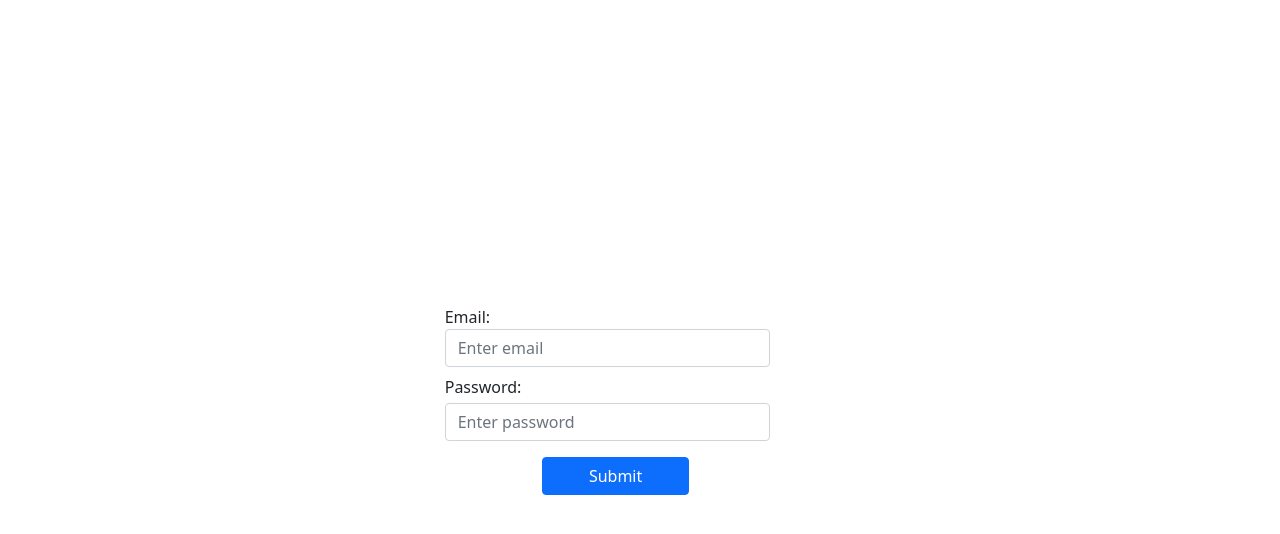
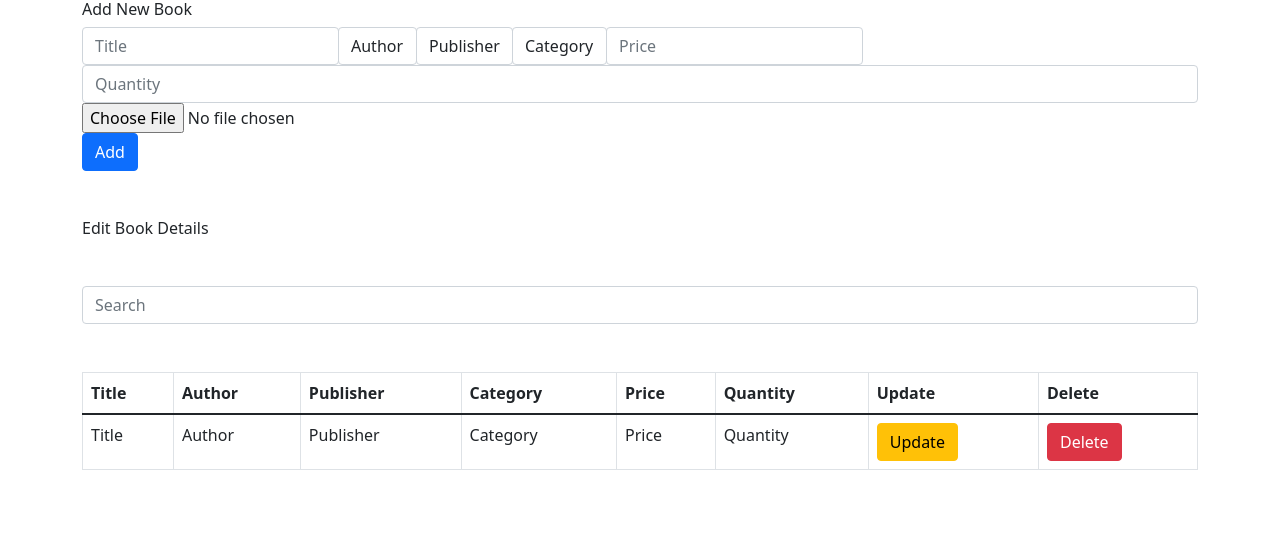
Before and after one commit to Rutujarg13/team5-onlinebooks-casestudy, an Angular app in the folder online-books-frontend-angular-app/onlinebooks/: page / in a window 1280 px wide. Shown: the top 534 px of the page. Built offline with nearby package versions, Linux system fonts and the light colour scheme.

Commit message:
product management component structure

```diff
--- a/online-books-frontend-angular-app/onlinebooks/src/app/app.component.html
+++ b/online-books-frontend-angular-app/onlinebooks/src/app/app.component.html
@@ -1 +1,2 @@
-<app-login></app-login>
+<!-- <app-login></app-login> -->
+<app-productmanagement></app-productmanagement>
--- a/online-books-frontend-angular-app/onlinebooks/src/app/app.module.ts
+++ b/online-books-frontend-angular-app/onlinebooks/src/app/app.module.ts
@@ -6,11 +6,13 @@ import { FormsModule } from "@angular/forms";
 import { AppComponent } from './app.component';
 import { LoginComponent } from './components/login/login.component';
 import { AuthService } from './services/auth.service';
+import { ProductmanagementComponent } from './components/productmanagement/productmanagement.component';
 
 @NgModule({
   declarations: [
     AppComponent,
-    LoginComponent
+    LoginComponent,
+    ProductmanagementComponent
   ],
   imports: [
     BrowserModule,
--- /dev/null
+++ b/online-books-frontend-angular-app/onlinebooks/src/app/components/productmanagement/productmanagement.component.html
@@ -0,0 +1,74 @@
+<div class="container">
+    <div>
+<h6>Add New Book</h6>
+<form class="form-inline" action="/action_page.php">
+    <div class="input-group ">
+  <div class="form-group ">
+    <input type="text" class="form-control" id="title" placeholder="Title" required>
+  </div>
+  <div class="form-group">
+    <select class="form-control" id="author">
+        <option hidden>Author</option>
+      <option>1</option>
+    </select>
+  </div>
+  <div class="form-group">
+    <select class="form-control" id="publisher">
+        <option hidden>Publisher</option>
+      <option>1</option>
+    </select>
+  </div>
+  <div class="form-group">
+    <select class="form-control" id="category">
+        <option hidden>Category</option>
+      <option>1</option>
+    </select>
+  </div>
+  <div class="form-group">
+    <input type="text" class="form-control" id="price" placeholder="Price" required>
+  </div>
+  </div>
+  <div class="form-group">
+    <input type="text" class="form-control" id="qty" placeholder="Quantity" required>
+  </div>
+  <div class="form-group">
+    <div class="custom-file">
+      <input class="custom-file-input" type="file">
+    </div>
+  <button type="submit" class="btn btn-primary">Add</button>
+</div>
+</form>
+</div>
+<div>
+    <h6 class="mt-5">Edit Book Details</h6>
+    <input type="text" class="form-control mt-5 mb-5" id="search" placeholder="Search">
+</div>
+<div>
+    <table class="table table-bordered">
+        <thead>
+          <tr>
+            <th>Title</th>
+            <th>Author</th>
+            <th>Publisher</th>
+            <th>Category</th>
+            <th>Price</th>
+            <th>Quantity</th>
+            <th>Update</th>
+            <th>Delete</th>
+          </tr>
+        </thead>
+        <tbody>
+          <tr>
+            <td>Title</td>
+            <td>Author</td>
+            <td>Publisher</td>
+            <td>Category</td>
+            <td>Price</td>
+            <td>Quantity</td>
+            <td><button class="btn btn-warning">Update</button></td>
+            <td><button class="btn btn-danger">Delete</button></td>
+          </tr>
+        </tbody>
+      </table>
+</div>
+</div>
--- /dev/null
+++ b/online-books-frontend-angular-app/onlinebooks/src/app/components/productmanagement/productmanagement.component.ts
@@ -0,0 +1,15 @@
+import { Component, OnInit } from '@angular/core';
+
+@Component({
+  selector: 'app-productmanagement',
+  templateUrl: './productmanagement.component.html',
+  styleUrls: ['./productmanagement.component.css']
+})
+export class ProductmanagementComponent implements OnInit {
+
+  constructor() { }
+
+  ngOnInit(): void {
+  }
+
+}
```
Also changed, not shown: online-books-frontend-angular-app/onlinebooks/src/app/components/productmanagement/productmanagement.component.css (added), 1 other file (tests, documents, lock files or other folders).
